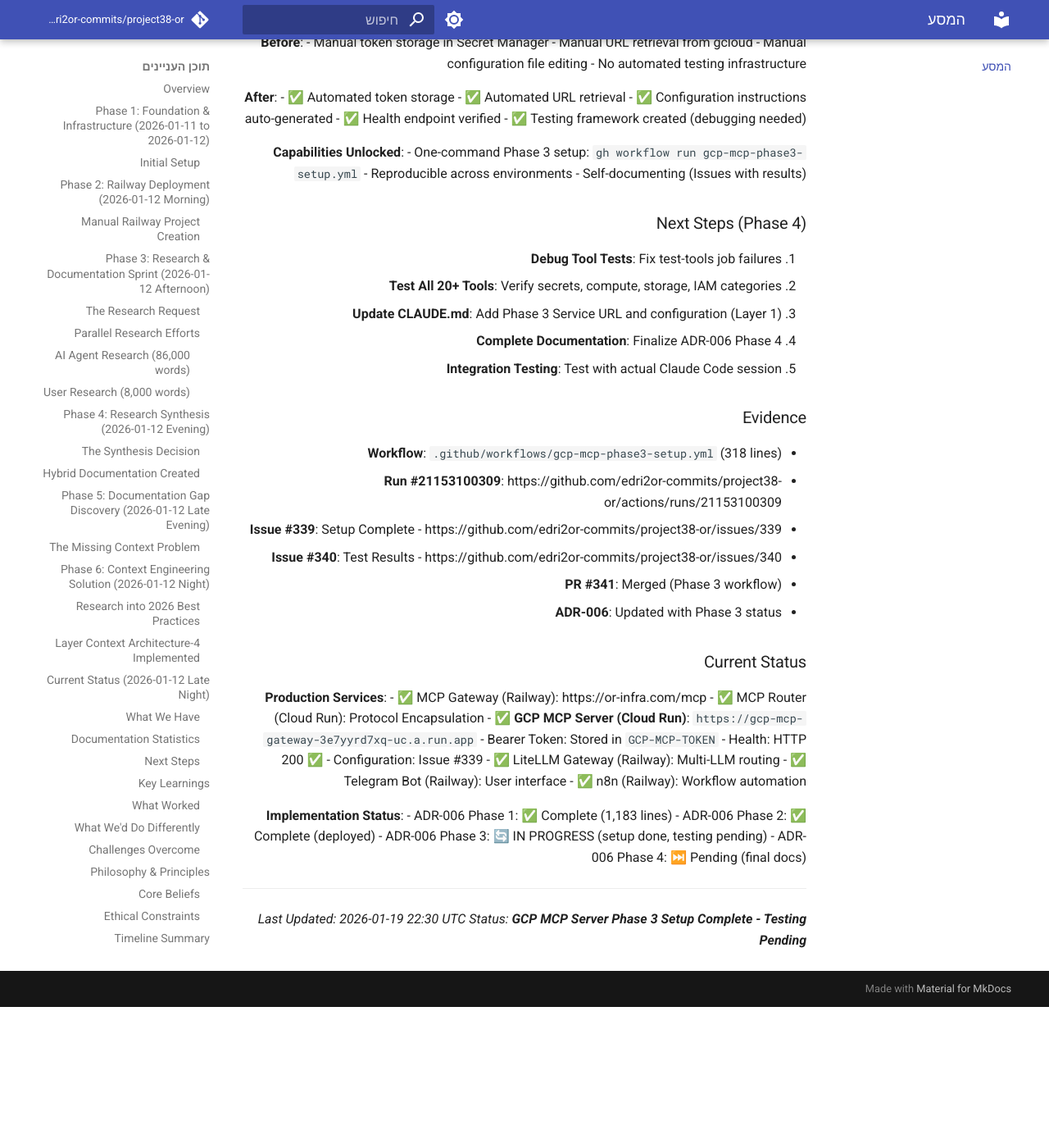
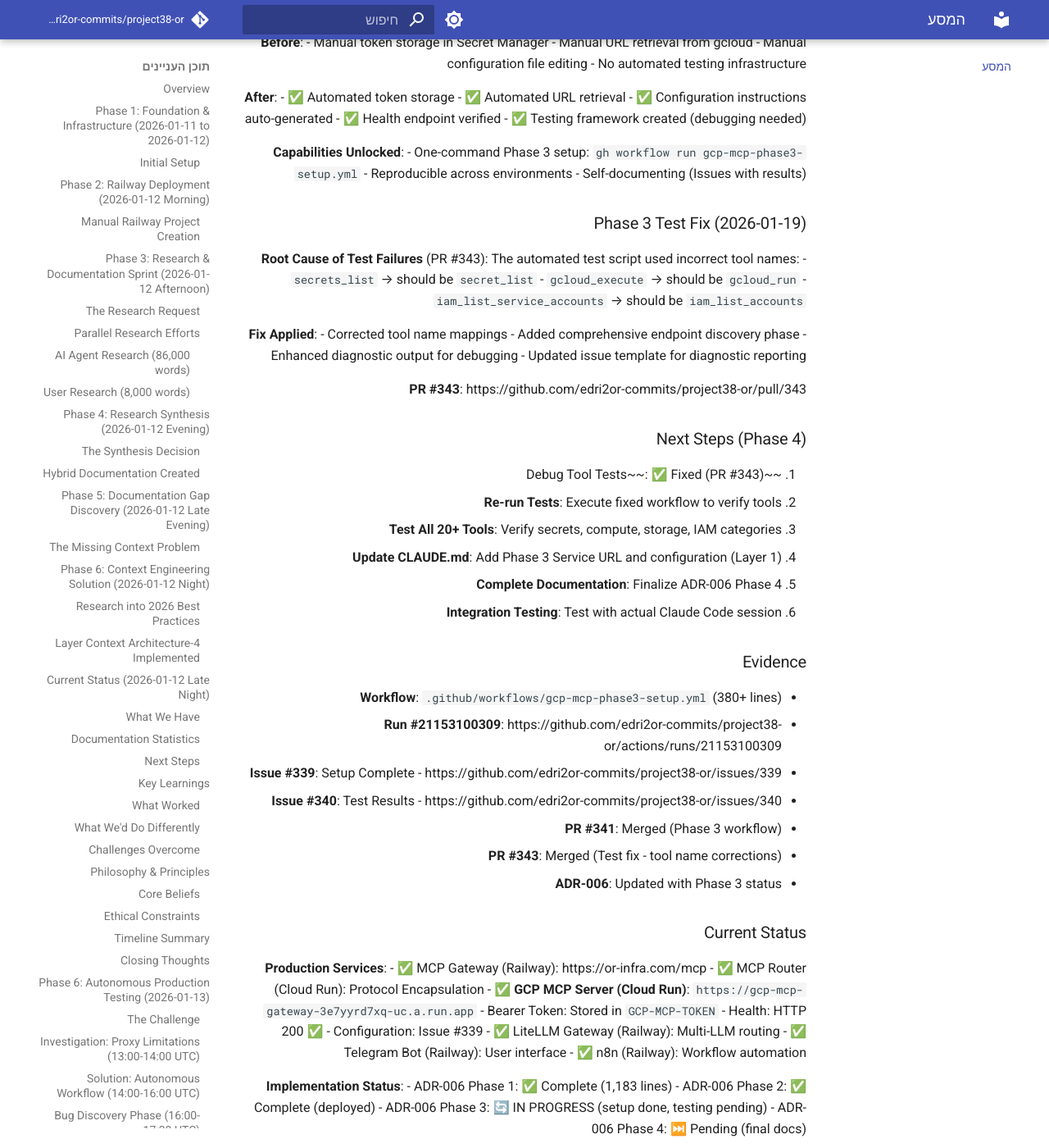
Before and after one commit to edri2or-commits/project38-or, an MkDocs documentation site: the page built from docs/JOURNEY.md, in a window 1280 px wide and 1400 px high, scrolled down 90836 px. Shown: the whole window at 82% size. Built offline with MkDocs 1.6.1 and Material for MkDocs 9.7.7, drawn with Linux system fonts in a browser that asks for light colours; comment, search, counter and statistics services are not loaded; before the commit the page ends 92064 px from its top, so only the background shows below that; some of the changed text lies outside the part shown.

Commit message:
docs(adr): update Phase 3 status with test fix details (#346)
* fix(gcp-mcp): improve Phase 3 test diagnostics and fix tool names

- Fix tool name mismatches (secrets_list → secret_list, etc.)
- Add comprehensive endpoint discovery phase
- Add diagnostic output for debugging MCP protocol issues
- Fix fallback URL to correct Cloud Run service URL
- Remove hard failure on test errors to preserve diagnostic output
- Update issue template for diagnostic-focused reporting

* docs(adr): update Phase 3 status with test fix details

- Update ADR-006 success criteria (deployment items complete)
- Add PR #343 to update log (test fix)
- Document root cause of test failures (tool name mismatches)
- Update changelog with test fix information
- Update JOURNEY.md with test fix entry

---------

Co-authored-by: Claude <noreply@anthropic.com>

```diff
--- a/docs/JOURNEY.md
+++ b/docs/JOURNEY.md
@@ -3909,21 +3909,39 @@ claude mcp add --transport http \
 - Reproducible across environments
 - Self-documenting (Issues with results)
 
+### Phase 3 Test Fix (2026-01-19)
+
+**Root Cause of Test Failures** (PR #343):
+The automated test script used incorrect tool names:
+- `secrets_list` → should be `secret_list`
+- `gcloud_execute` → should be `gcloud_run`
+- `iam_list_service_accounts` → should be `iam_list_accounts`
+
+**Fix Applied**:
+- Corrected tool name mappings
+- Added comprehensive endpoint discovery phase
+- Enhanced diagnostic output for debugging
+- Updated issue template for diagnostic reporting
+
+**PR #343**: https://github.com/edri2or-commits/project38-or/pull/343
+
 ### Next Steps (Phase 4)
 
-1. **Debug Tool Tests**: Fix test-tools job failures
-2. **Test All 20+ Tools**: Verify secrets, compute, storage, IAM categories
-3. **Update CLAUDE.md**: Add Phase 3 Service URL and configuration (Layer 1)
-4. **Complete Documentation**: Finalize ADR-006 Phase 4
-5. **Integration Testing**: Test with actual Claude Code session
+1. ~~Debug Tool Tests~~: ✅ Fixed (PR #343)
+2. **Re-run Tests**: Execute fixed workflow to verify tools
+3. **Test All 20+ Tools**: Verify secrets, compute, storage, IAM categories
+4. **Update CLAUDE.md**: Add Phase 3 Service URL and configuration (Layer 1)
+5. **Complete Documentation**: Finalize ADR-006 Phase 4
+6. **Integration Testing**: Test with actual Claude Code session
 
 ### Evidence
 
-- **Workflow**: `.github/workflows/gcp-mcp-phase3-setup.yml` (318 lines)
+- **Workflow**: `.github/workflows/gcp-mcp-phase3-setup.yml` (380+ lines)
 - **Run #21153100309**: https://github.com/edri2or-commits/project38-or/actions/runs/21153100309
 - **Issue #339**: Setup Complete - https://github.com/edri2or-commits/project38-or/issues/339
 - **Issue #340**: Test Results - https://github.com/edri2or-commits/project38-or/issues/340
 - **PR #341**: Merged (Phase 3 workflow)
+- **PR #343**: Merged (Test fix - tool name corrections)
 - **ADR-006**: Updated with Phase 3 status
 
 ### Current Status
@@ -3947,5 +3965,5 @@ claude mcp add --transport http \
 
 ---
 
-*Last Updated: 2026-01-19 22:30 UTC*
-*Status: **GCP MCP Server Phase 3 Setup Complete - Testing Pending***
+*Last Updated: 2026-01-19 23:00 UTC*
+*Status: **GCP MCP Server Phase 3 - Test Fix Applied (PR #343), Awaiting Re-test***
```
Also changed, not shown: docs/changelog.md (+5 -3 lines), docs/decisions/ADR-006-gcp-agent-autonomy.md (+20 -12 lines).
